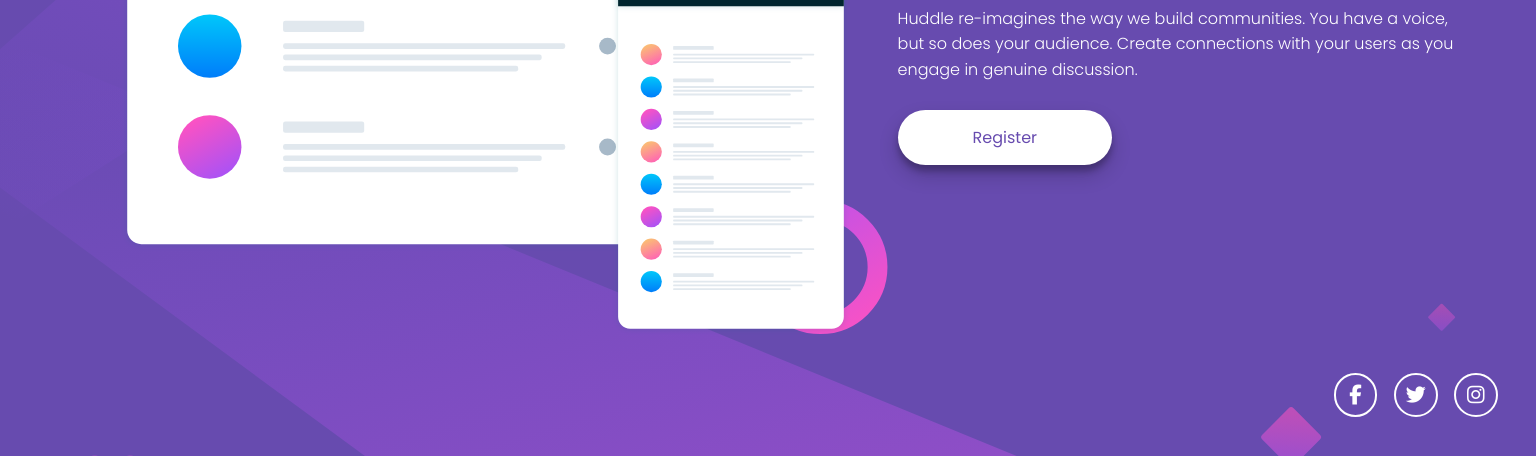
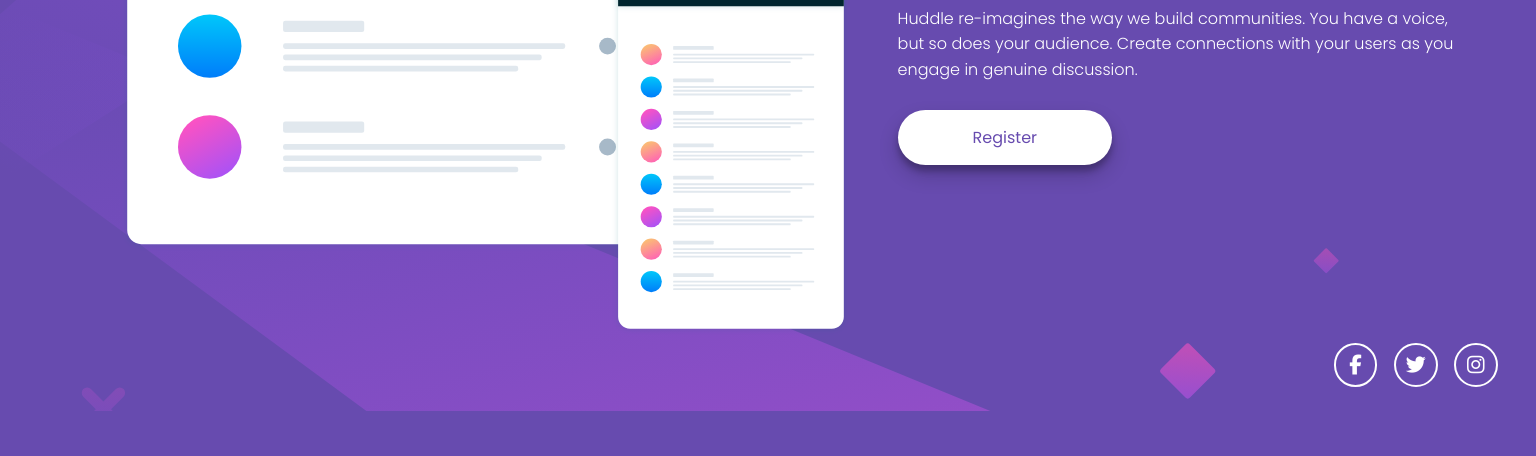
Before and after one commit to Kevo760/Landing-Page, a plain HTML site: page index.html in a window 1536 px wide. Shown: the part 389-845 px from the top of the page. After the commit the page ends 800 px from the top, so only its background shows below. Drawn offline with Linux system fonts and the light colour scheme.

Commit message:
Changed Design
Design changes

```diff
--- a/index.html
+++ b/index.html
@@ -39,7 +39,6 @@ Create connections with your users as you engage in genuine discussion.</p>
 
 </div>
 
-  <footer>
 
 <div class="social">
 
@@ -48,6 +47,7 @@ Create connections with your users as you engage in genuine discussion.</p>
 <a href="#" class="fab fa-instagram"></a>
 
 </div>
-  </footer>
+
+
 </body>
 </html>
--- a/style.css
+++ b/style.css
@@ -11,7 +11,8 @@ font-family: 'Poppins';
 @media only screen and (min-width: 1440px) {
   body {
     background-image: url("./images/bg-desktop.svg");
-    background-size: 100%;
+    background-position: top left;
+    background-size: 92%;
   }
 }
 
@@ -220,10 +221,9 @@ margin-right: 14px;
   }
 
   .social {
-    margin-top: 2%;
+    margin-top: 0;
     text-align: right;
     margin-right: 2%;
-    padding-bottom: 2%;
   }
 
   .fa-facebook-f {
```
